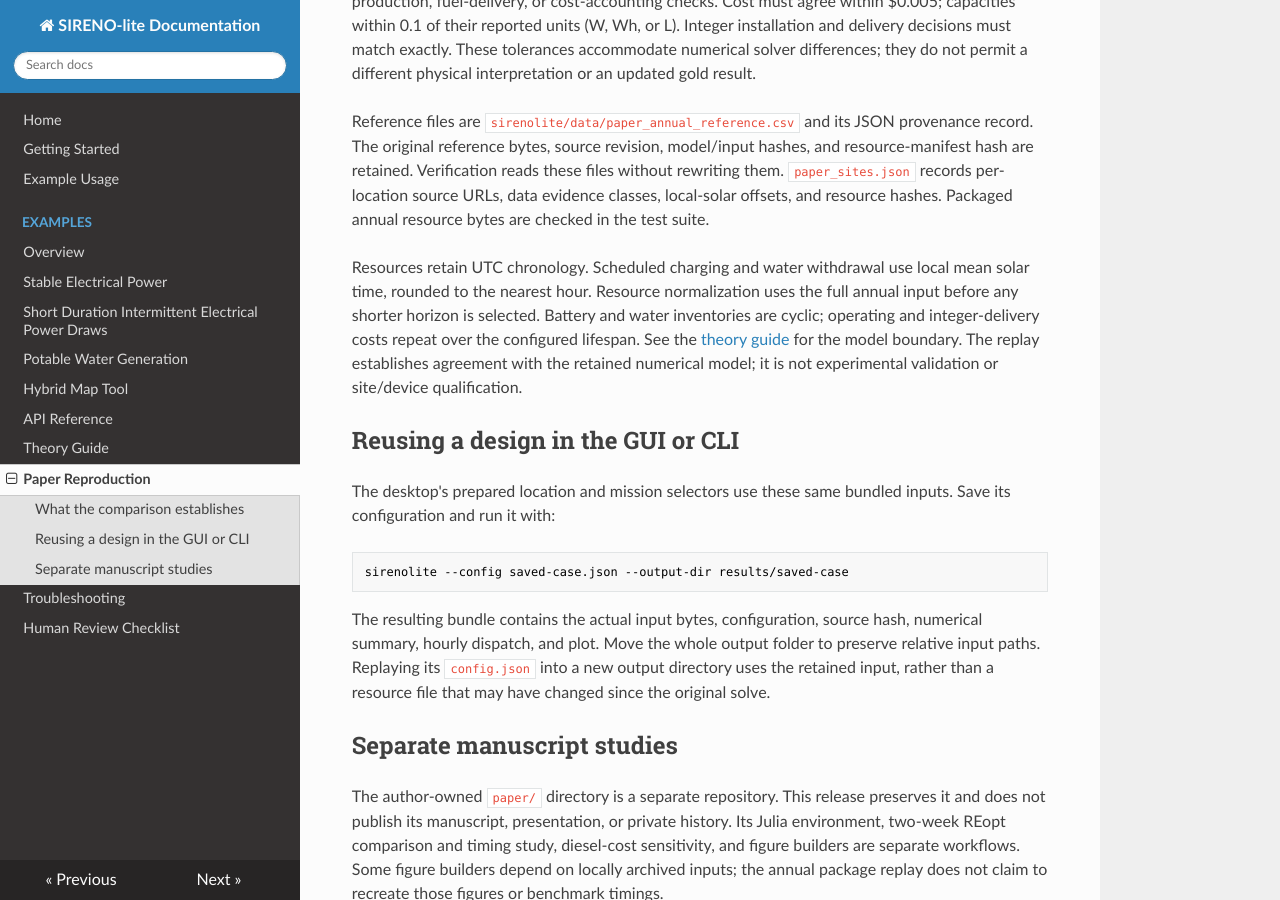
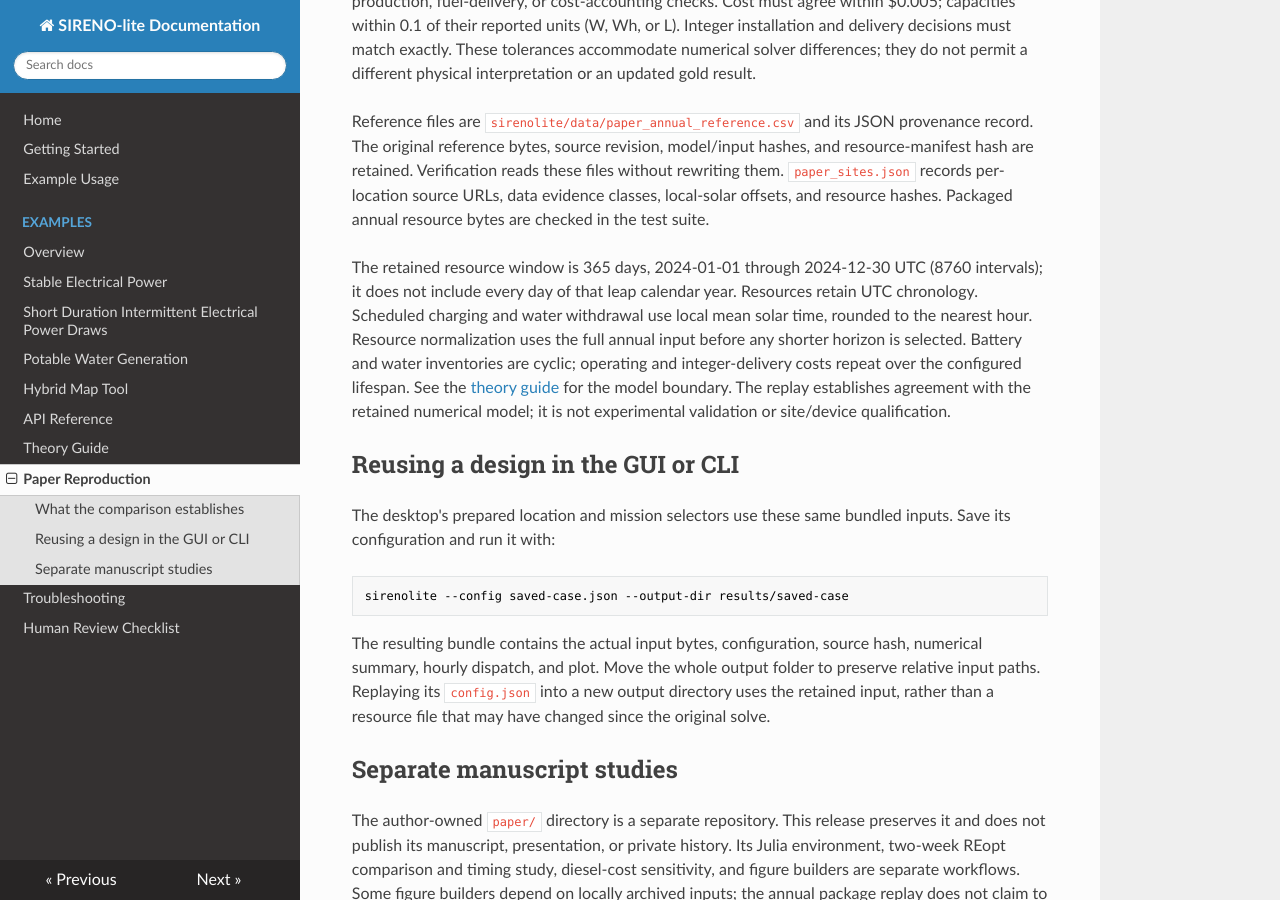
Before and after one commit to JuliaOceanWaves/SIRENO-lite, an MkDocs documentation site: the page built from docs/paper-reproducibility.md, in a window 1280 px wide and 900 px high, scrolled down 786 px. Built offline with MkDocs 1.6.1, drawn with Linux system fonts in a browser that asks for light colours; nearby versions of some CDN libraries.

```diff
--- a/docs/paper-reproducibility.md
+++ b/docs/paper-reproducibility.md
@@ -44,6 +44,8 @@
 data evidence classes, local-solar offsets, and resource hashes. Packaged annual
 resource bytes are checked in the test suite.
 
+The retained resource window is 365 days, 2024-01-01 through 2024-12-30 UTC
+(8760 intervals); it does not include every day of that leap calendar year.
 Resources retain UTC chronology. Scheduled charging and water withdrawal use
 local mean solar time, rounded to the nearest hour. Resource normalization uses
 the full annual input before any shorter horizon is selected. Battery and water
```
Also changed, not shown: GUI_BUILD.md (+1 -0 lines), RELEASE_AUDIT_1.1.md (+7 -2 lines), 9 other files.
